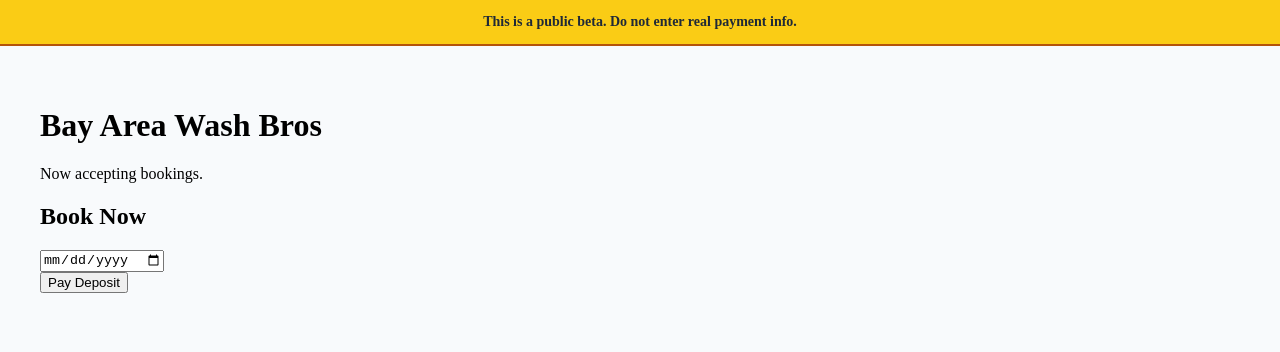
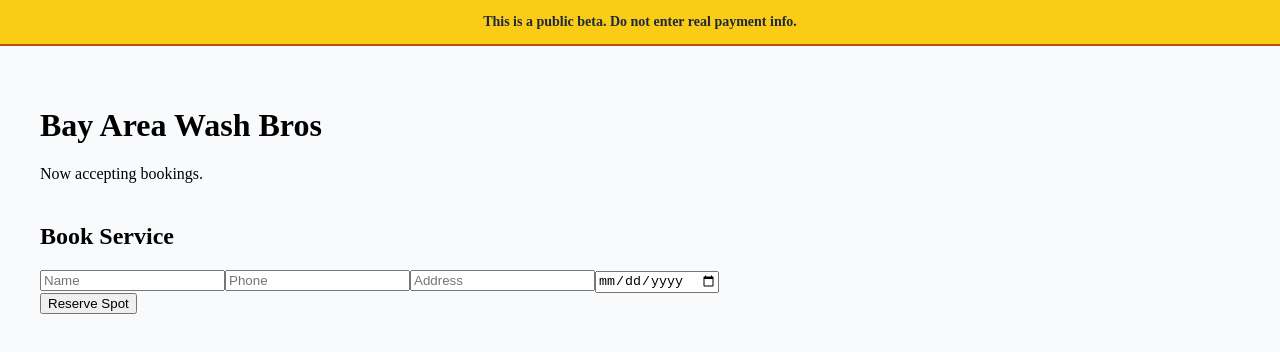
Before and after one commit to marketmoversbot-ui/bayareawashbros.com, a Next.js app: page / in a window 1280 px wide. Shown: the top 352 px of the page. Built offline with nearby package versions, Linux system fonts and the light colour scheme.

Commit message:
Upgrade booking form to full stubbed production version

```diff
--- a/components/BookingForm.tsx
+++ b/components/BookingForm.tsx
@@ -1,54 +1,60 @@
 "use client";
 
-import { useState } from "react";
+import { useMemo, useState } from "react";
 import { getAvailableSlots } from "@/lib/availability";
 
 export default function BookingForm() {
   const [date, setDate] = useState("");
   const [time, setTime] = useState("");
+  const [loading, setLoading] = useState(false);
 
-  const slots = getAvailableSlots(date);
+  const slots = useMemo(() => getAvailableSlots(date), [date]);
+
+  async function handleSubmit(e: any) {
+    e.preventDefault();
+
+    if (!date || !time) {
+      alert("Select a valid slot");
+      return;
+    }
+
+    const form = new FormData(e.target);
+    const payload = Object.fromEntries(form.entries());
+
+    setLoading(true);
+
+    await fetch("/api/stripe/create-checkout-session", {
+      method: "POST",
+      headers: { "Content-Type": "application/json" },
+      body: JSON.stringify(payload),
+    });
+
+    alert("Booking saved (stub mode). We will contact you shortly.");
+    setLoading(false);
+  }
 
   return (
-    <div>
-      <h2>Book Now</h2>
+    <form onSubmit={handleSubmit} style={{ marginTop: 40 }}>
+      <h2>Book Service</h2>
 
-      <input type="date" value={date} onChange={(e) => setDate(e.target.value)} />
+      <input name="name" placeholder="Name" required />
+      <input name="phone" placeholder="Phone" required />
+      <input name="address" placeholder="Address" required />
 
-      {slots.length === 0 && date && (
-        <p style={{ color: "red" }}>Only Thursday afternoons and weekends available.</p>
-      )}
+      <input type="date" name="date" value={date} onChange={(e)=>setDate(e.target.value)} />
 
       <div>
-        {slots.map((slot) => (
-          <label key={slot.value}>
-            <input
-              type="radio"
-              name="time"
-              value={slot.value}
-              onChange={() => setTime(slot.value)}
-            />
-            {slot.label}
+        {slots.map(s => (
+          <label key={s.value}>
+            <input type="radio" name="time" value={s.value} onChange={()=>setTime(s.value)} />
+            {s.label}
           </label>
         ))}
       </div>
 
-      <button
-        onClick={async () => {
-          if (!date || !time) {
-            alert("Pick a valid slot");
-            return;
-          }
-
-          await fetch("/api/stripe/create-checkout-session", {
-            method: "POST",
-            headers: { "Content-Type": "application/json" },
-            body: JSON.stringify({ date, time }),
-          });
-        }}
-      >
-        Pay Deposit
+      <button disabled={loading}>
+        {loading ? "Saving..." : "Reserve Spot"}
       </button>
-    </div>
+    </form>
   );
 }
```
